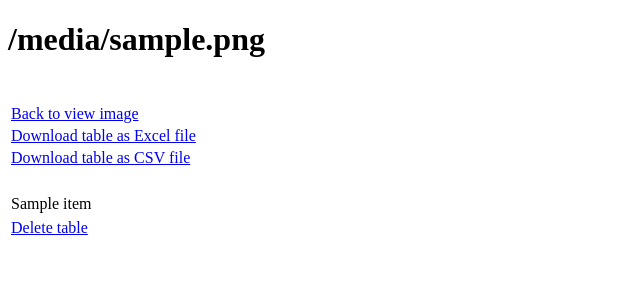
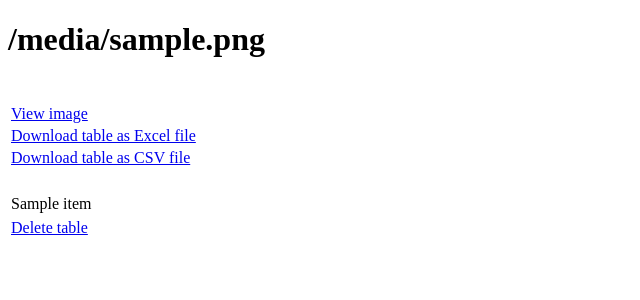
Before and after one commit to vegarsti/image-to-table-web, a Flask app: template app/templates/table.html in a window 1280 px wide. Shown: the part 81-381 px from the top of the page, without its empty margins (0-640 px from the left). Run offline with Flask 2, Linux system fonts and the light colour scheme; the template is opened without the code that fills it: most values are stand-ins (such as "Sample title", 1, 10 or a date in 2020); some libraries are stand-ins or nearby versions.

Commit message:
Some improvements

```diff
--- a/app/routes.py
+++ b/app/routes.py
@@ -221,7 +221,7 @@ def delete_table(unique_id):
     delete_remote_excel(unique_id, filename)
     db.session.commit()
     flash("Table deleted.")
-    return redirect(url_for("index"))
+    return redirect(url_for("image", unique_id=unique_id))
 
 
 @app.route("/extract_from_image/<unique_id>/<int:number_of_columns>")
--- a/app/templates/_image.html
+++ b/app/templates/_image.html
@@ -10,7 +10,7 @@
         </td>
         {% if image.tabular %}
             <td class="col-md-2">
-                <a href="{{ url_for('view_table', unique_id=image.uuid) }}">View extracted table</a>
+                <a href="{{ url_for('view_table', unique_id=image.uuid) }}">View as table</a>
             </td>
         {% endif %}
     </tr>
--- a/app/templates/base.html
+++ b/app/templates/base.html
@@ -1,8 +1,14 @@
 {% extends 'bootstrap/base.html' %}
-<link rel="shortcut icon" href="{{ url_for('static', filename='favicon.ico') }}">
 
 {% block title %}
     {% if title %}{{ title }} - Image2Table{% else %}Welcome to Image2Table{% endif %}
+{% endblock %}
+
+{% block head %}
+{{super()}}
+    {% block favicon %}
+        <link rel="shortcut icon" type="image/x-icon" href="{{ url_for('static', filename='favicon.ico') }}">
+    {% endblock %}
 {% endblock %}
 
 {% block navbar %}
@@ -20,7 +26,7 @@
             <div class="collapse navbar-collapse" id="bs-example-navbar-collapse-1">
                 <ul class="nav navbar-nav navbar-right">
                     {% if current_user.is_anonymous %}
-                    <li><a href="{{ url_for('login') }}">Login</a></li>
+                    <li><a href="{{ url_for('login') }}">Log in</a></li>
                     {% else %}
                     <li><a href="{{ url_for('user_profile', username=current_user.username) }}">Settings</a></li>
                     <li><a href="{{ url_for('logout') }}">Log out</a></li>
--- a/app/templates/table.html
+++ b/app/templates/table.html
@@ -10,7 +10,7 @@
         </tr>
         <tr>
             <td class="col-md-2">
-                <a href="{{ url_for('image', unique_id=image.uuid) }}">Back to view image</a>
+                <a href="{{ url_for('image', unique_id=image.uuid) }}">View image</a>
             </td>
         </tr>
         <tr>
```
Also changed, not shown: app.db.
